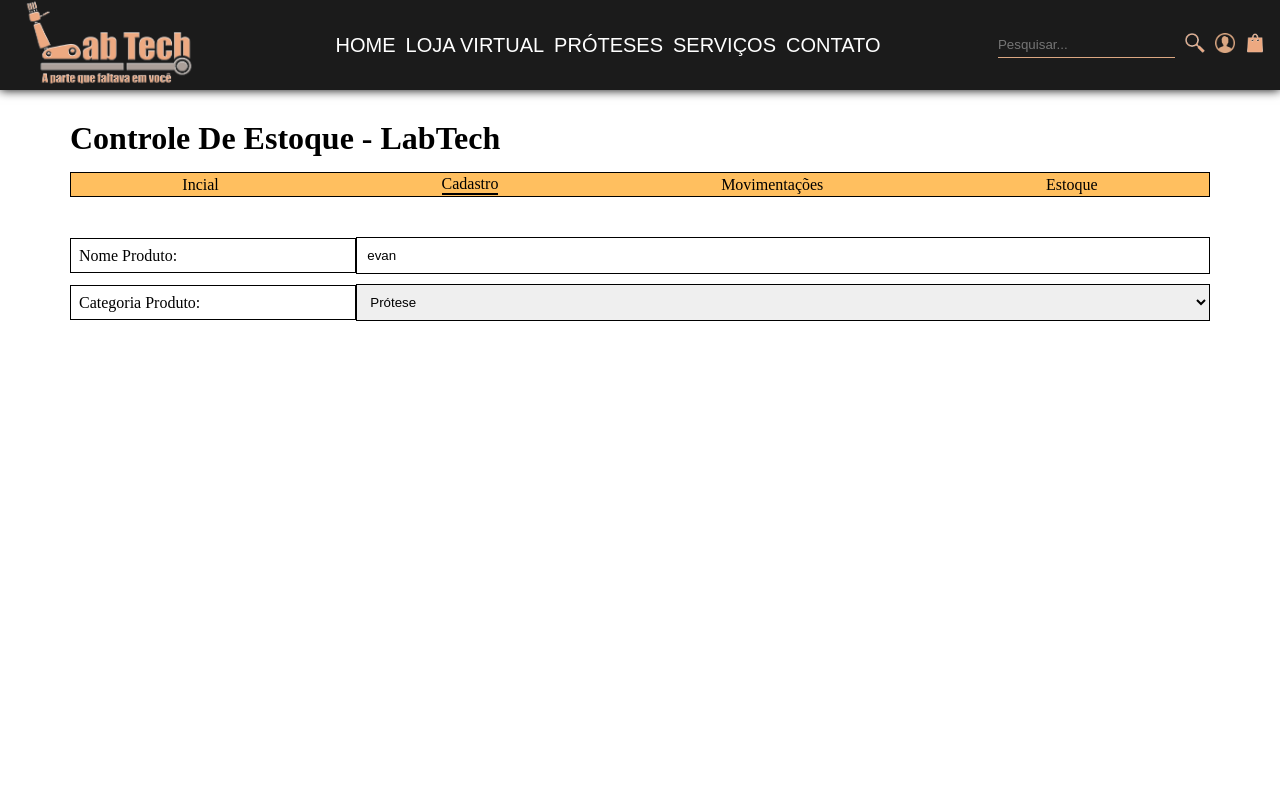
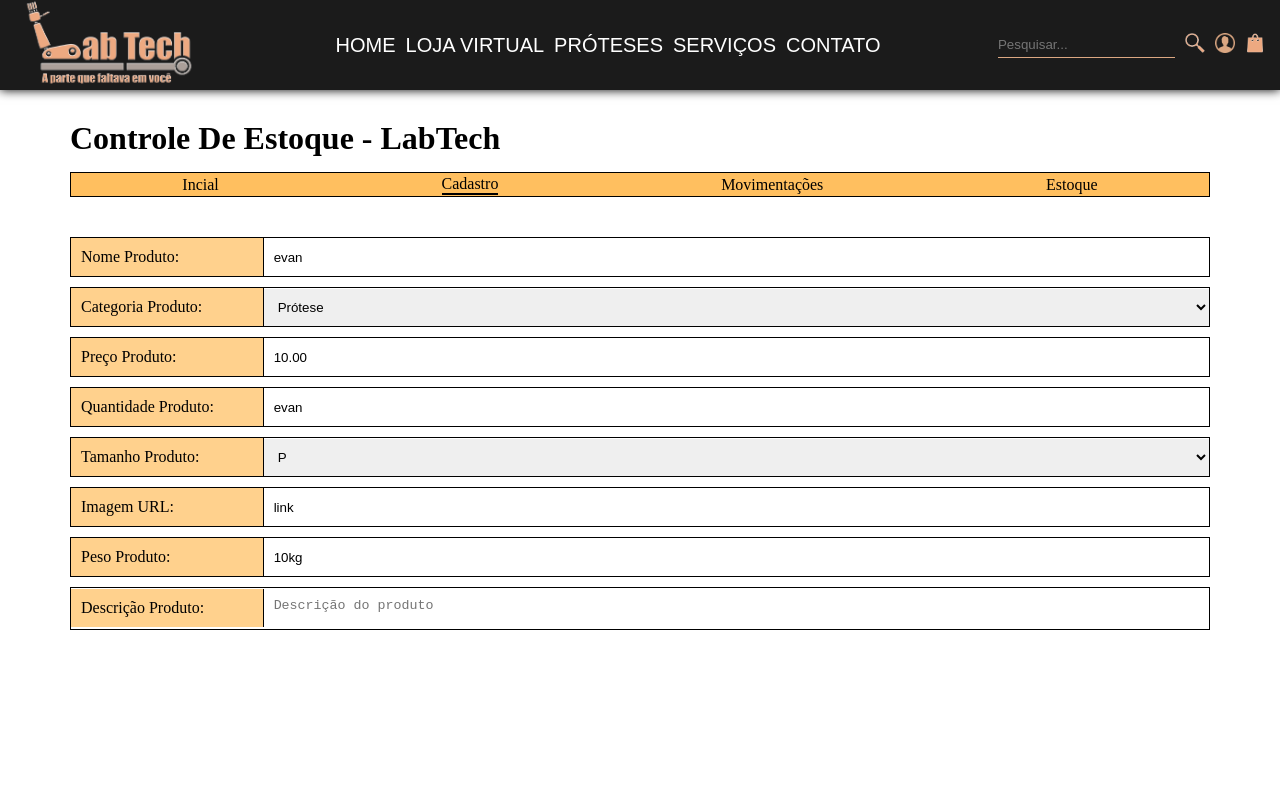
Before and after one commit to EvanJoseph78/LabTech-EngII, an Angular app: page /admin in a window 1280 px wide. Shown: the top 800 px of the page. Built offline with nearby package versions, Linux system fonts and the light colour scheme.

Commit message:
melhorado css cadastro component

```diff
--- a/src/app/pages/admin/admin/cadastro/cadastro.component.css
+++ b/src/app/pages/admin/admin/cadastro/cadastro.component.css
@@ -14,14 +14,17 @@
   justify-content: space-between;
   align-items: center;
   width: 100%;
+  border: 1px solid black;
   /* border: 1px solid black; */
   /* background: red; */
 }
 
 .box-left {
-  width: 33%;
-  border: 1px solid black;
-  padding: 7.5px 8px;
+  width: 20%;
+  border-right: 1px solid black;
+  /* padding: 7.5px 8px; */
+  padding: 10px;
+  background: rgba(255, 164, 28, 0.5);
 }
 
 .box-right {
@@ -35,10 +38,12 @@
   /* height: 100%; */
   width: 100%;
   border: none;
-  padding: 10px 10px;
+  /* padding: 10px 10px; */
+  padding: 10px;
   /* margin: 8px 0; */
   /* box-sizing: border-box; */
   border: 1px solid black;
+  border: none;
   -webkit-transition: 0.5s;
   transition: 0.5s;
   outline: none;
@@ -46,6 +51,7 @@
 
 .box-right > input:focus {
   border: 1px solid blue;
+  border: none;
 }
 
 .box-right > select {
@@ -53,11 +59,31 @@
   /* height: 100%; */
   width: 100%;
   border: none;
-  padding: 9px 9px;
+  /* padding: 9px 9px; */
+  padding: 10px;
   /* margin: 8px 0; */
   /* box-sizing: border-box; */
   border: 1px solid black;
+  border: none;
   -webkit-transition: 0.5s;
   transition: 0.5s;
   outline: none;
 }
+
+.box-right > textarea {
+  /* border: 1px solid red; */
+  /* height: 100%; */
+  width: 100%;
+  height: 40.5px;
+  border: none;
+  /* padding: 9px 9px; */
+  padding: 10px;
+  /* margin: 8px 0; */
+  /* box-sizing: border-box; */
+  /* border: 1px solid black; */
+  border: none;
+  -webkit-transition: 0.5s;
+  transition: 0.5s;
+  resize: none;
+  outline: none;
+}
--- a/src/app/pages/admin/admin/cadastro/cadastro.component.html
+++ b/src/app/pages/admin/admin/cadastro/cadastro.component.html
@@ -18,57 +18,52 @@
       </select>
     </div>
   </div>
+
+  <div class="box-cadastro">
+    <div class="box-left">Preço Produto:</div>
+    <div class="box-right">
+      <input type="text" name="" value="10.00" />
+    </div>
+  </div>
+
+  <div class="box-cadastro">
+    <div class="box-left">Quantidade Produto:</div>
+    <div class="box-right">
+      <input type="text" name="" value="evan" />
+    </div>
+  </div>
+
+  <div class="box-cadastro">
+    <div class="box-left">Tamanho Produto:</div>
+    <div class="box-right">
+      <!-- <input type="text" name="" value="Protese" /> -->
+      <select id="produtos" name="produtos">
+        <option value="Prótese">P</option>
+        <option value="Órtese">M</option>
+        <option value="Calçado">L</option>
+        <!-- Adicione mais opções conforme necessário -->
+      </select>
+    </div>
+  </div>
+
+  <div class="box-cadastro">
+    <div class="box-left">Imagem URL:</div>
+    <div class="box-right">
+      <input type="text" name="" value="link" />
+    </div>
+  </div>
+
+  <div class="box-cadastro">
+    <div class="box-left">Peso Produto:</div>
+    <div class="box-right">
+      <input type="text" name="" value="10kg" />
+    </div>
+  </div>
+
+  <div class="box-cadastro">
+    <div class="box-left">Descrição Produto:</div>
+    <div class="box-right">
+      <textarea id="comentario" name="comentario" rows="4" cols="50" placeholder="Descrição do produto"></textarea>
+    </div>
+  </div>
 </div>
-
-<!-- <thead> -->
-<!--   <tr> -->
-<!--     <th>Campos</th> -->
-<!--     <th>Dados novo produto</th> -->
-<!--   </tr> -->
-<!-- </thead> -->
-<!-- <tbody> -->
-<!--   <tr> -->
-<!--     <td>Nome</td> -->
-<!--     <td><input type="" name="" value="" /></td> -->
-<!--   </tr> -->
-<!--   <tr> -->
-<!--     <td>Categoria</td> -->
-<!--     <td><input type="" name="" value="" /></td> -->
-<!--   </tr> -->
-<!--   <tr> -->
-<!--     <td>Preço</td> -->
-<!--     <td><input type="" name="" value="" /></td> -->
-<!--   </tr> -->
-<!--   <tr> -->
-<!--     <td>Quantidade</td> -->
-<!--     <td><input type="" name="" value="" /></td> -->
-<!--   </tr> -->
-<!---->
-<!--   <tr> -->
-<!--     <td>Tamanho</td> -->
-<!--     <td><input type="" name="" value="" /></td> -->
-<!--   </tr> -->
-<!---->
-<!--   <tr> -->
-<!--     <td>Url Imagem</td> -->
-<!--     <td><input type="" name="" value="" /></td> -->
-<!--   </tr> -->
-<!---->
-<!--   <tr> -->
-<!--     <td>Peso</td> -->
-<!--     <td><input type="" name="" value="" /></td> -->
-<!--   </tr> -->
-<!---->
-<!--   <tr> -->
-<!--     <td>Descrição</td> -->
-<!--     <td><input type="" name="" value="" /></td> -->
-<!--   </tr> -->
-<!-- </tbody> -->
-
-<!-- <div class="campo"> -->
-<!--   <div>Nome do produto:</div> -->
-<!--   <div>Nome do produto:</div> -->
-<!-- </div> -->
-<!-- <div class="dados-produto"> -->
-<!--   <input type="text" name="" value="" placeholder="nome produto" /> -->
-<!-- </div> -->
```
